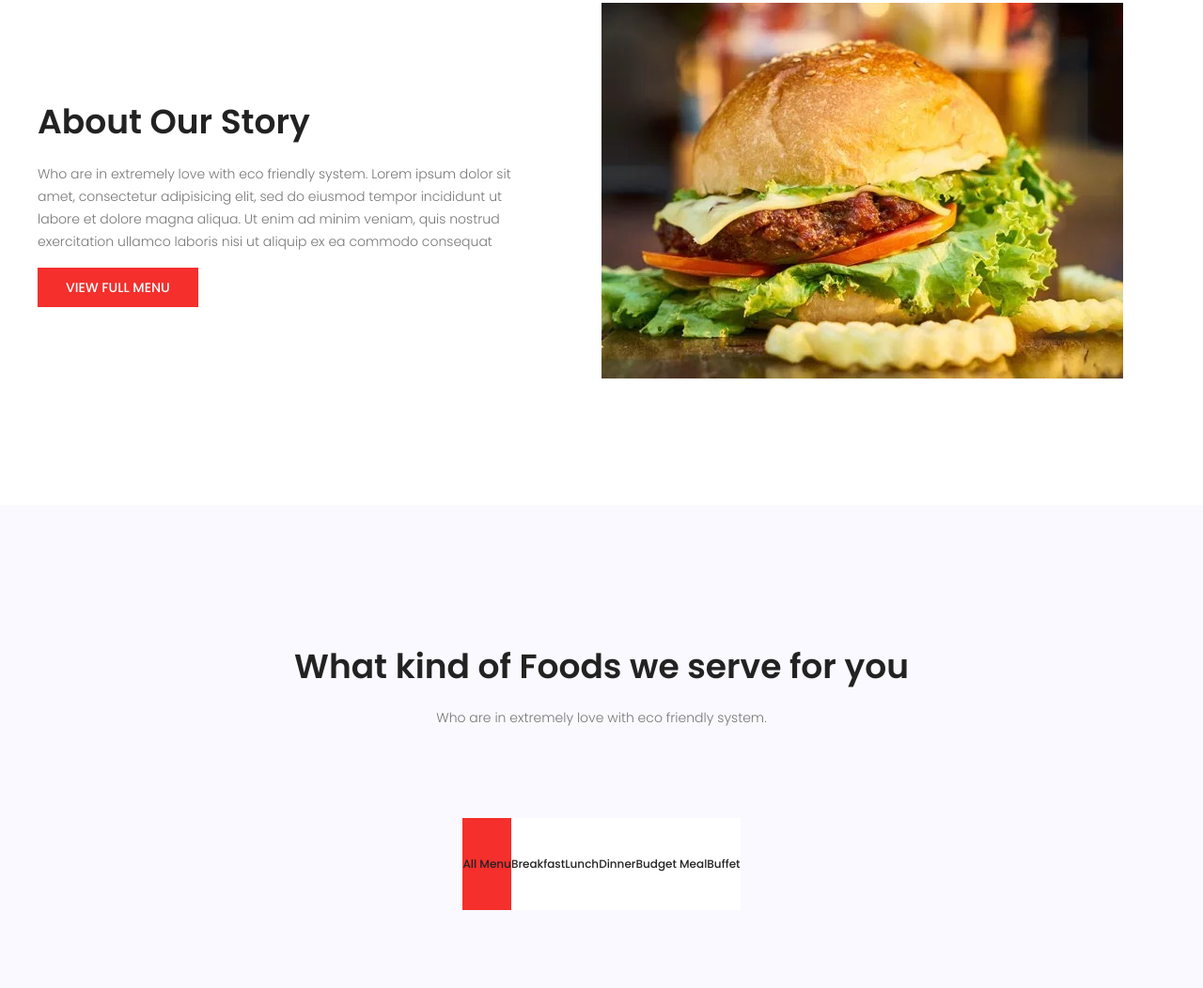
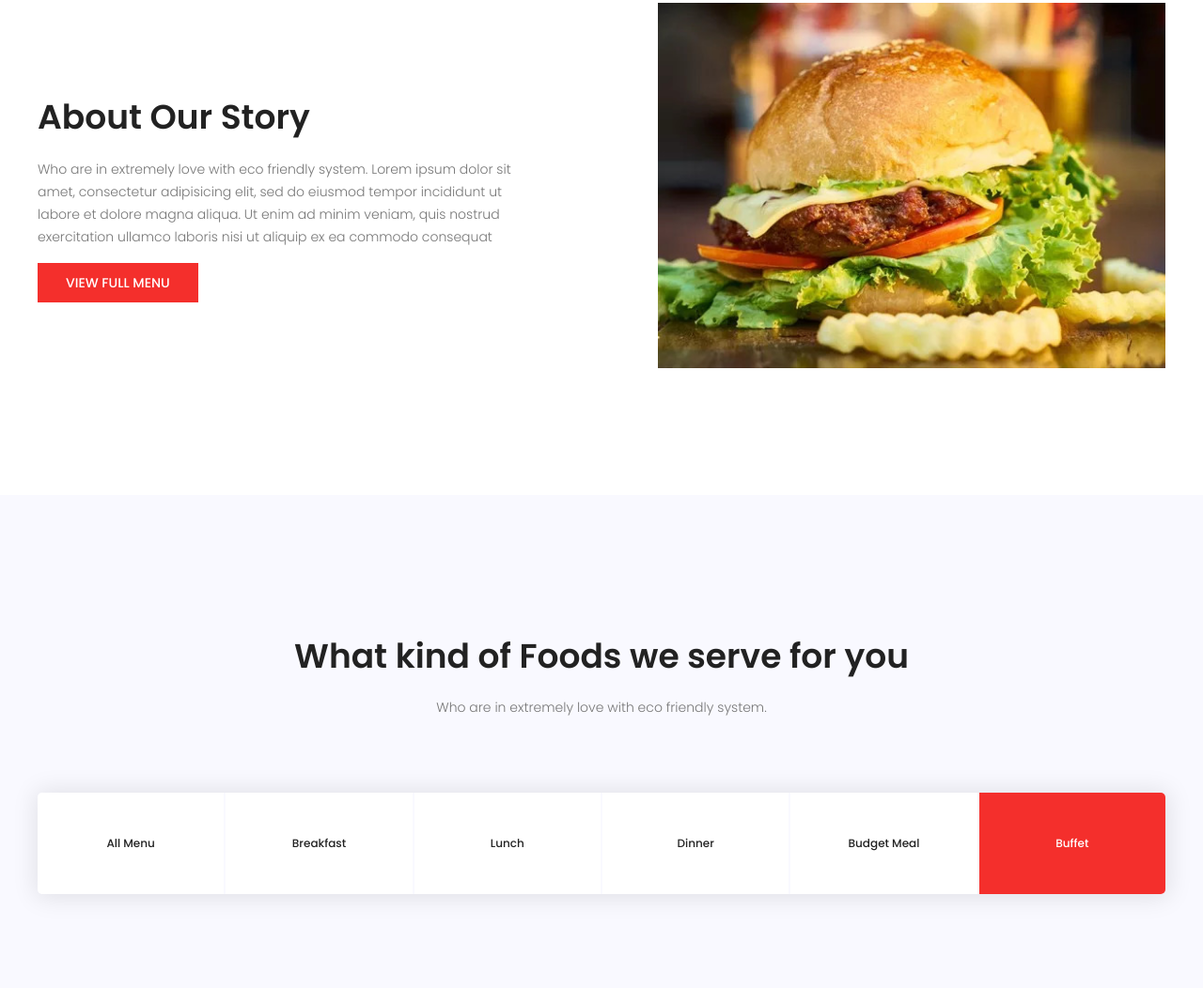
Before and after one commit to z3shan7/Macro-restuarant, a website with bundled scripts: page index.html in a window 1280 px wide. Shown: the part 925-1977 px from the top of the page at 94% size. Built offline with nearby package versions, Linux system fonts and the light colour scheme.

Commit message:
building drinks list

```diff
--- a/app.js
+++ b/app.js
@@ -44,4 +44,3 @@ hamIcon.addEventListener('click', () => {
 
 
 })
-console.log('working')
--- a/index.html
+++ b/index.html
@@ -119,14 +119,15 @@
             <h3 class="heading-2">What kind of Foods we serve for you</h3>
             <p class="paragraph-1 text-color">Who are in extremely love with eco friendly system.</p>
 
-            <div class="drinks__links">
-                <button class="drinks__Btns drinks__allMenu active">All Menu</button>
-                <button class="drinks__Btns drinks__breakfast">Breakfast</button>
-                <button class="drinks__Btns drinks__lunch">Lunch</button>
-                <button class="drinks__Btns drinks__dinner">Dinner</button>
-                <button class="drinks__Btns drinks__budgetMeal">Budget Meal</button>
-                <button class="drinks__Btns drinks__buffet">Buffet</button>
-            </div>
+
+            <ul class="drinks__links">
+                <li class="drinks__Btns drinks__allMenu ">All Menu</li>
+                <li class="drinks__Btns drinks__breakfast">Breakfast</li>
+                <li class="drinks__Btns drinks__lunch">Lunch</li>
+                <li class="drinks__Btns drinks__dinner">Dinner</li>
+                <li class="drinks__Btns drinks__budgetMeal">Budget Meal</li>
+                <li class="drinks__Btns drinks__buffet active">Buffet</li>
+            </ul>
         </div>
     </section>
 
--- a/sass/about.scss
+++ b/sass/about.scss
@@ -2,7 +2,7 @@
     display: flex;
     justify-content: space-between;
     align-items: center;
-    // gap: 50px;
+    gap: 20px;
 
 
     &__content {
@@ -10,7 +10,7 @@
     }
 
     &__img {
-        flex-basis: 50%;
+        flex-basis: 45%;
     }
 
     &__text {
--- a/sass/base.scss
+++ b/sass/base.scss
@@ -44,6 +44,7 @@ picture {
 ol,
 ul {
     list-style: none;
+
 }
 
 // reset anchor style
--- a/sass/drinks.scss
+++ b/sass/drinks.scss
@@ -6,25 +6,40 @@
     }
 
     &__links {
-        padding: 5rem 0;
+        // padding: 5rem 0;
         display: flex;
         align-items: center;
-        justify-content: center;
+        -webkit-box-shadow: 1px 1px 26px 3px rgba(0, 0, 0, 0.10);
+        -moz-box-shadow: 1px 1px 26px 3px rgba(0, 0, 0, 0.10);
+        box-shadow: 1px 1px 26px 3px rgba(0, 0, 0, 0.10);
+        padding: 0;
+        margin: 0;
+        margin-top: 5rem;
+        border-radius: 5px;
+        overflow: hidden;
+        gap: 2px;
+
+        // justify-content: space-between;
+
     }
 
     &__Btns {
-        padding: 40px 0;
+        padding: 45px 0;
         font-size: 12px;
         color: var(--heading-color);
         background-color: #fff;
         font-weight: 500;
-        max-width: 184px;
-        // border-radius: 12px;
-        // overflow: hidden;
+        width: 210px;
+
+
+
     }
+
 
     .active {
         background-color: var(--color-primary);
+        color: #fff;
+
     }
 
 
```
Also changed, not shown: style.css.
